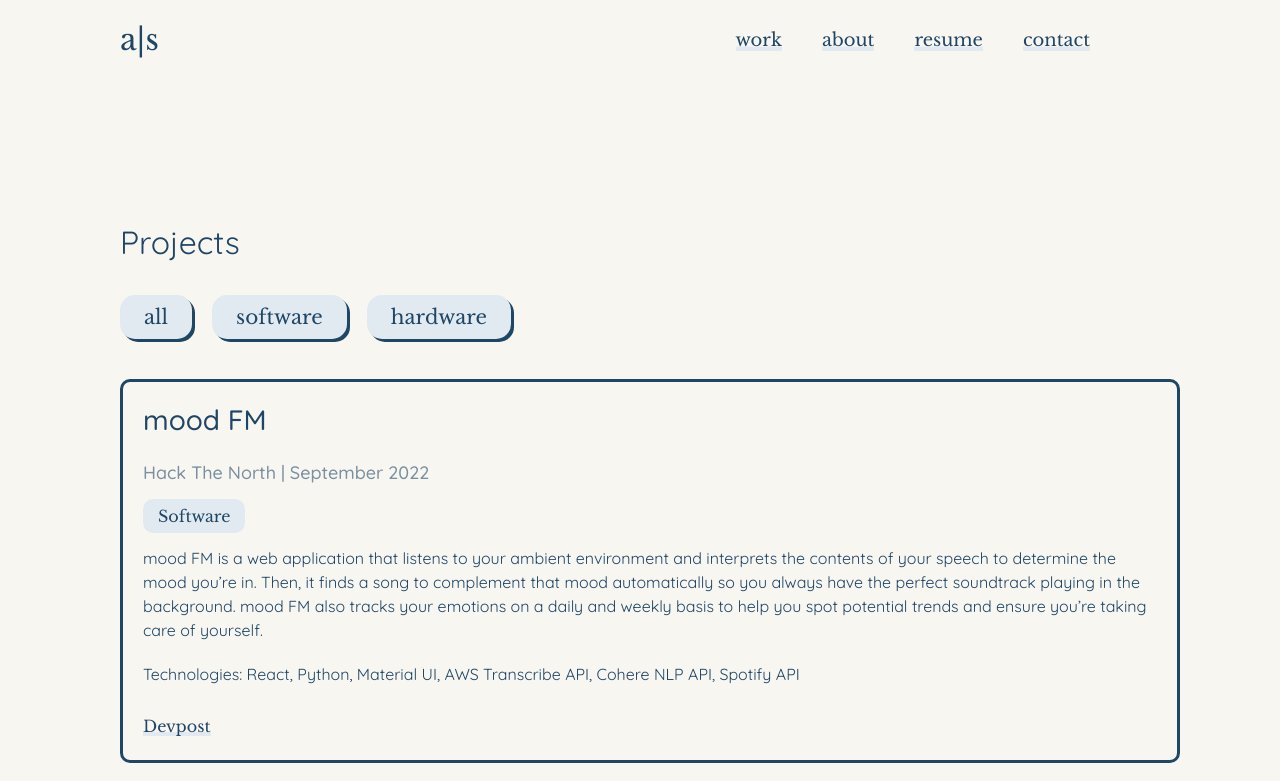
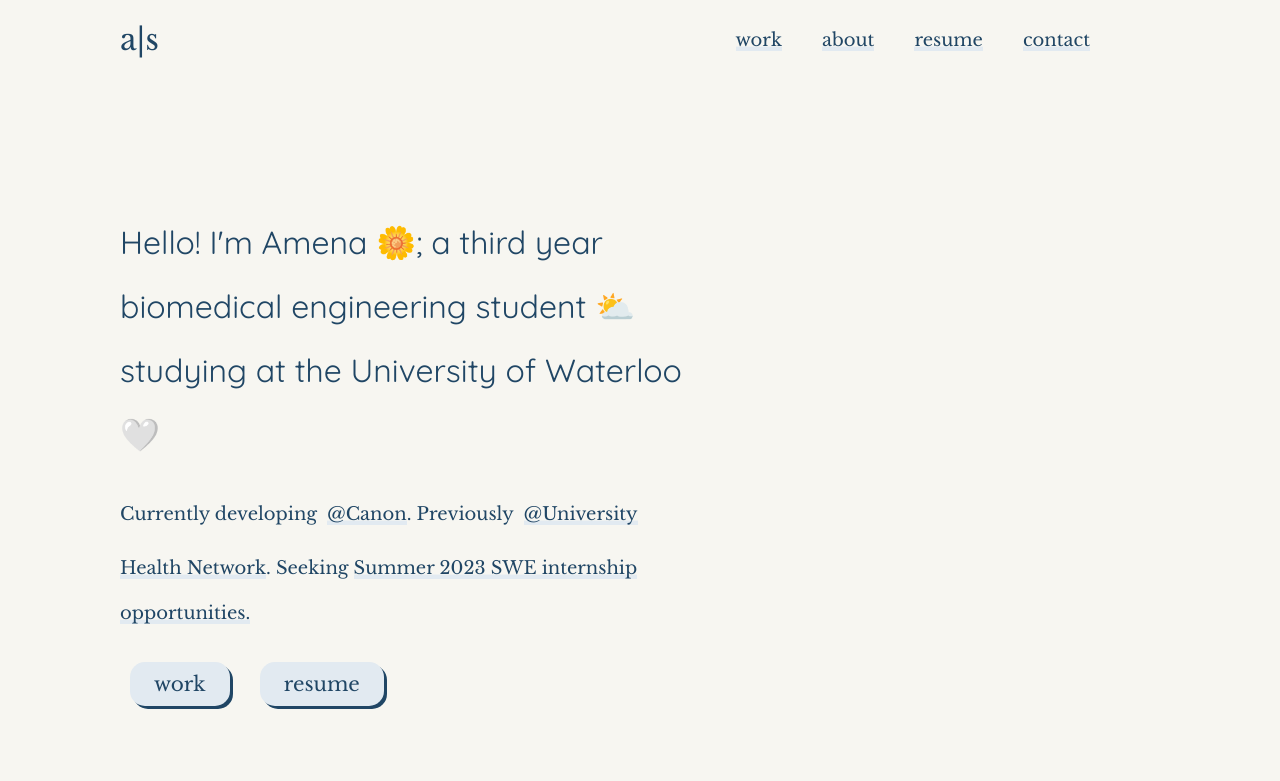
Before and after one commit to amenasyed/amenasyed.github.io, a React (Create React App) app: page /work in a window 1280 px wide. Shown: the top 781 px of the page. Built offline with nearby package versions, Linux system fonts and the light colour scheme.

Commit message:
v1.3 - hashrouter

```diff
--- a/src/App.js
+++ b/src/App.js
@@ -9,9 +9,9 @@ function App() {
   return (
     <div className="App">
       <Routes>
-        <Route path="/" element={<Home></Home>} />
-        <Route path="/work" element={<Work></Work>} />
-        <Route path="/about" element={<About></About>} />
+        <Route exact path="/" element={<Home />} />
+        <Route exact path="/work" element={<Work />} />
+        <Route exact path="/about" element={<About />} />
       </Routes>
 
     </div>
--- a/src/index.js
+++ b/src/index.js
@@ -1,9 +1,13 @@
 import React from 'react';
 import ReactDOM from 'react-dom/client';
 import App from './App';
-import { BrowserRouter } from 'react-router-dom';
+import { HashRouter as Router} from 'react-router-dom';
 
 const root = ReactDOM.createRoot(document.getElementById('root'));
 root.render(
-    <BrowserRouter><App /></BrowserRouter>
+    <React.StrictMode>
+        <Router>
+            <App/>
+        </Router>
+    </React.StrictMode>
 );
```
Also changed, not shown: 21 other files (tests, documents, lock files or other folders).
